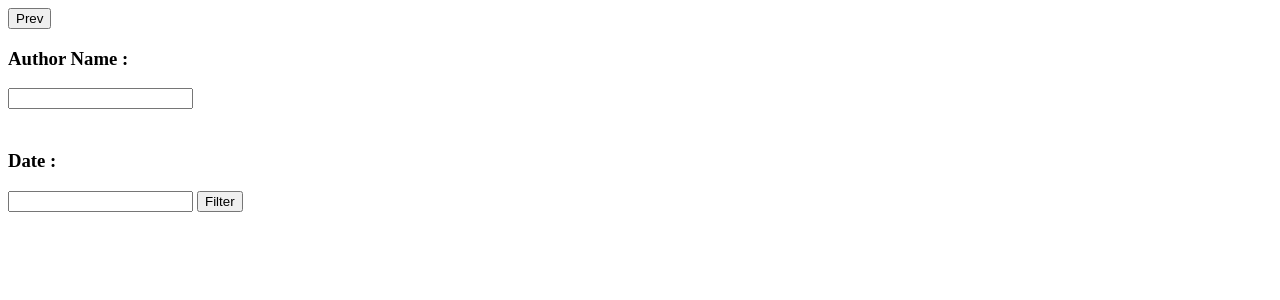
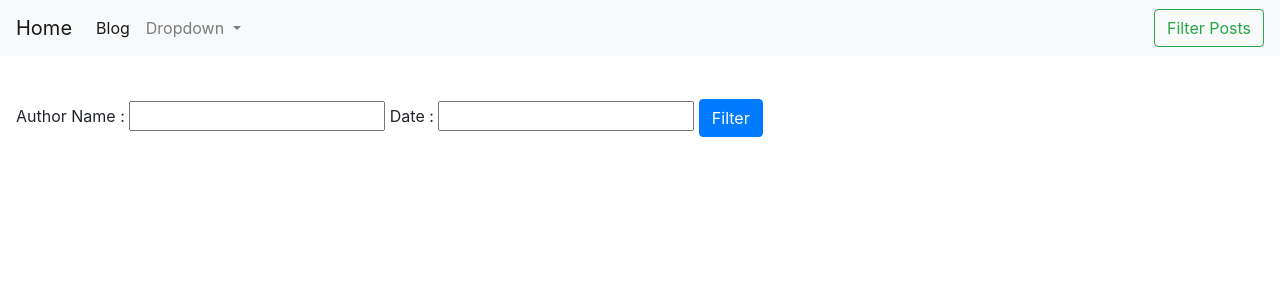
Before and after one commit to harshraj22/smallProjects, a PHP site: page /blog/filter.html in a window 1280 px wide. Shown: the top 300 px of the page. Run offline with PHP 8.4, Linux system fonts and the light colour scheme.

Commit message:
frontedn for filtered result

```diff
--- a/blog/filter.html
+++ b/blog/filter.html
@@ -2,20 +2,60 @@
 <html lang="en">
 <head>
     <meta charset="UTF-8">
-    <meta name="viewport" content="width=device-width, initial-scale=1.0">
+    <meta name="viewport" content="width=fit-content, initial-scale=1.0">
     <meta http-equiv="X-UA-Compatible" content="ie=edge">
-    <title>Filter</title>
+    <link rel="stylesheet" href="https://stackpath.bootstrapcdn.com/bootstrap/4.3.1/css/bootstrap.min.css" integrity="sha384-ggOyR0iXCbMQv3Xipma34MD+dH/1fQ784/j6cY/iJTQUOhcWr7x9JvoRxT2MZw1T" crossorigin="anonymous">
+    <link rel="stylesheet" href="https://use.fontawesome.com/releases/v5.7.0/css/all.css" integrity="sha384-lZN37f5QGtY3VHgisS14W3ExzMWZxybE1SJSEsQp9S+oqd12jhcu+A56Ebc1zFSJ" crossorigin="anonymous">
+
 </head>
 <body>
 
-    <!-- Do not hard-code link -->
-    <button onclick="window.history.go(-1)">Prev</button>
-    <form action="filter.php" method="POST" enctype="multipart/form-data">
-        <h3>Author Name : <br></h3>
-        <input type="text" name="author_name">
-        <h3><br>Date : <br></h3>
-        <input type="text" name="post_date">
-        <button type="submit">Filter</button>
-    </form>
+    <nav class="navbar navbar-expand-lg navbar-light bg-light mb-4">
+        <a class="navbar-brand" href="index.php">Home</a>
+        <button class="navbar-toggler" type="button" data-toggle="collapse" data-target="#navbarSupportedContent" aria-controls="navbarSupportedContent" aria-expanded="false" aria-label="Toggle navigation">
+            <span class="navbar-toggler-icon"></span>
+        </button>
+
+        <div class="collapse navbar-collapse" id="navbarSupportedContent">
+            <ul class="navbar-nav mr-auto">
+                <li class="nav-item active">
+                    <a class="nav-link" href="blog.php?page=0">Blog <span class="sr-only">(current)</span></a>
+                </li>
+                <li class="nav-item dropdown">
+                    <a class="nav-link dropdown-toggle" href="#" id="navbarDropdown" role="button" data-toggle="dropdown" aria-haspopup="true" aria-expanded="false">
+                      Dropdown
+                    </a>
+                    <div class="dropdown-menu" aria-labelledby="navbarDropdown">
+                        <a class="dropdown-item" href="#">Action</a>
+                        <a class="dropdown-item" href="#">Another action</a>
+                        <div class="dropdown-divider"></div>
+                            <a class="dropdown-item" href="#">Something else here</a>
+                        </div>
+                </li>
+            </ul>
+            <form class="form-inline my-2 my-lg-0" action="filter.html">
+                <button class="btn btn-outline-success my-2 my-sm-0" type="submit" action='filter.html'>Filter Posts</button>
+            </form>
+        </div>
+    </nav>
+
+    <div class="container m-3">
+        <div class="row">
+            <!-- Do not hard-code link -->
+            <div class="form-group text-center">
+                <form action="filter.php" method="POST" enctype="multipart/form-data">
+                    <label for='author'>Author Name : <br></label>
+                    <input type="text" id='author' name="author_name">
+                    <label for='date'><br>Date : <br></label>
+                    <input type="text" id='date' name="post_date">
+                    <button type="submit" class="btn btn-primary">Filter</button>
+                </form>
+            </div>
+        </div>
+    </div>
+
+    <script src="https://code.jquery.com/jquery-3.3.1.slim.min.js" integrity="sha384-q8i/X+965DzO0rT7abK41JStQIAqVgRVzpbzo5smXKp4YfRvH+8abtTE1Pi6jizo" crossorigin="anonymous"></script>
+    <script src="https://cdnjs.cloudflare.com/ajax/libs/popper.js/1.14.7/umd/popper.min.js" integrity="sha384-UO2eT0CpHqdSJQ6hJty5KVphtPhzWj9WO1clHTMGa3JDZwrnQq4sF86dIHNDz0W1" crossorigin="anonymous"></script>
+    <script src="https://stackpath.bootstrapcdn.com/bootstrap/4.3.1/js/bootstrap.min.js" integrity="sha384-JjSmVgyd0p3pXB1rRibZUAYoIIy6OrQ6VrjIEaFf/nJGzIxFDsf4x0xIM+B07jRM" crossorigin="anonymous"></script>
 </body>
 </html>
--- a/blog/filter.php
+++ b/blog/filter.php
@@ -55,7 +55,6 @@
     <div class="jumbotron">
         <?php
         // add next and prev button, display only 5 posts per page (don't hardcode)
-            // session_start();
             require_once 'login.php';
             $connection = mysqli_connect($db_hostname,$db_user,$db_password,$db_database);
 
@@ -66,7 +65,7 @@
             $result = 0;
 
             if(empty($_POST['author_name'])==true && empty($_POST['post_date'])==true){
-                die("<br><h3>Empty data. </h3><br>");
+                die("<br><h3 class='text-center'>Empty data. </h3><br>");
             }
             else if(empty($_POST['post_date'])==true){
                 $query = "SELECT * FROM ".$db_table_posts." WHERE author = '".$_POST['author_name']."'";
```
